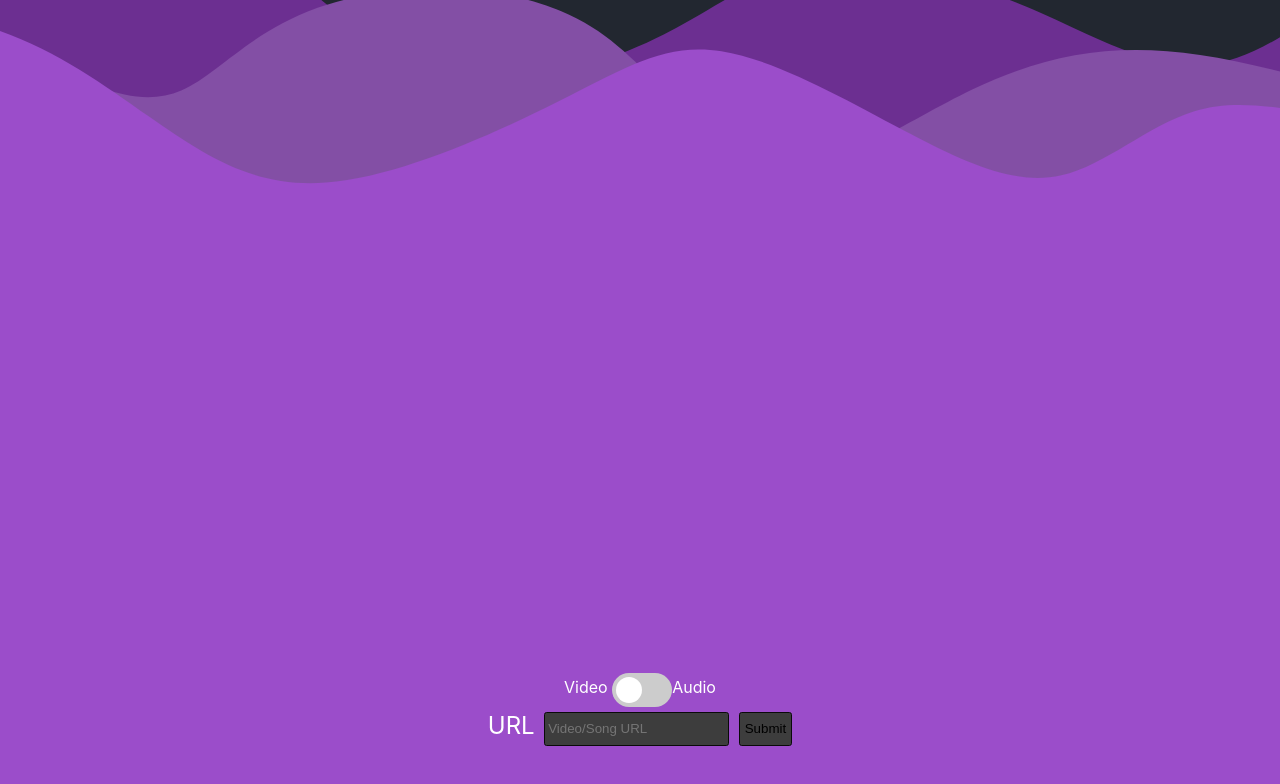
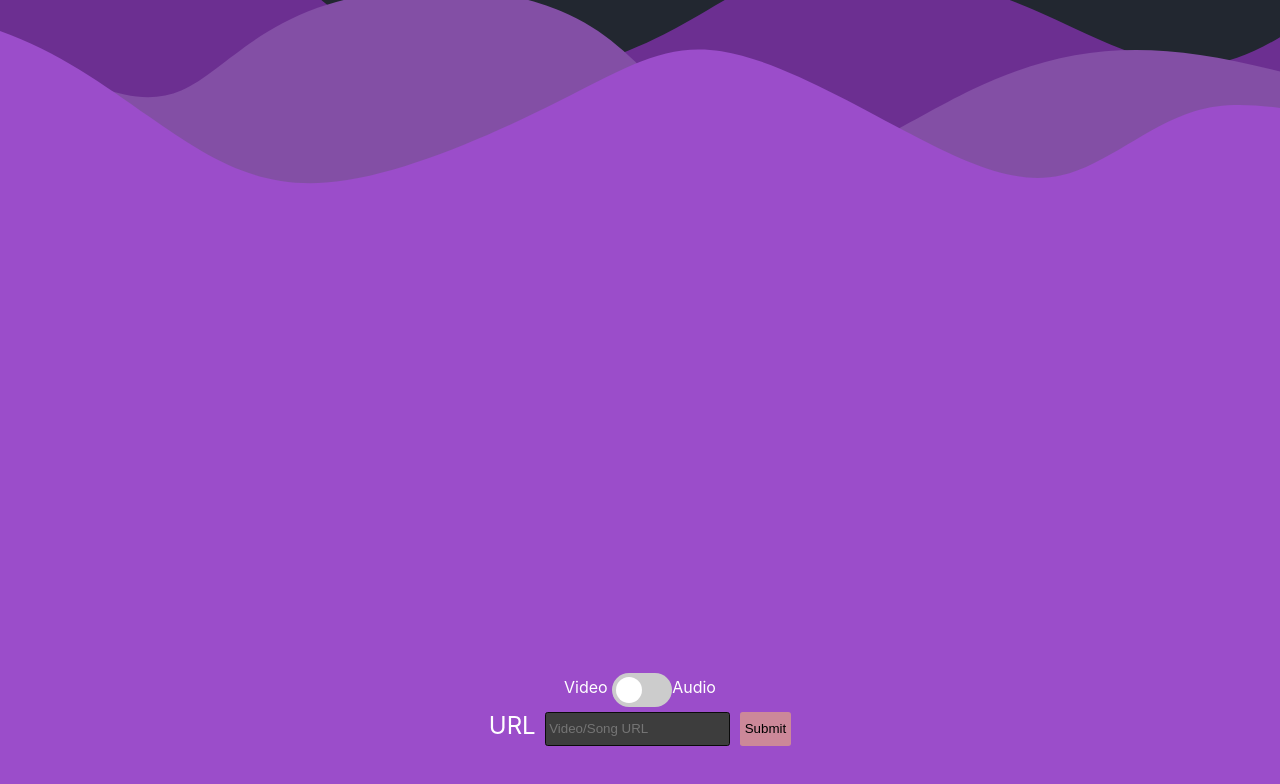
Before and after one commit to LostShadowGD/Argon, a plain HTML site: page index.html in a window 1280 px wide. Shown: the part 500-1284 px from the top of the page. Drawn offline with Linux system fonts and the light colour scheme.

Commit message:
Update styles.css

```diff
--- a/styles.css
+++ b/styles.css
@@ -170,8 +170,8 @@ input:checked + .slider:before {
 
 .submit {
   border-radius:2pt;
-  border: 1px solid #0A0A0A;
+  border: 0px solid black;
   height:34px;
   padding:5px;
-  background-color: #3D3D3D
+  background-color: #CC8899
 }
```
